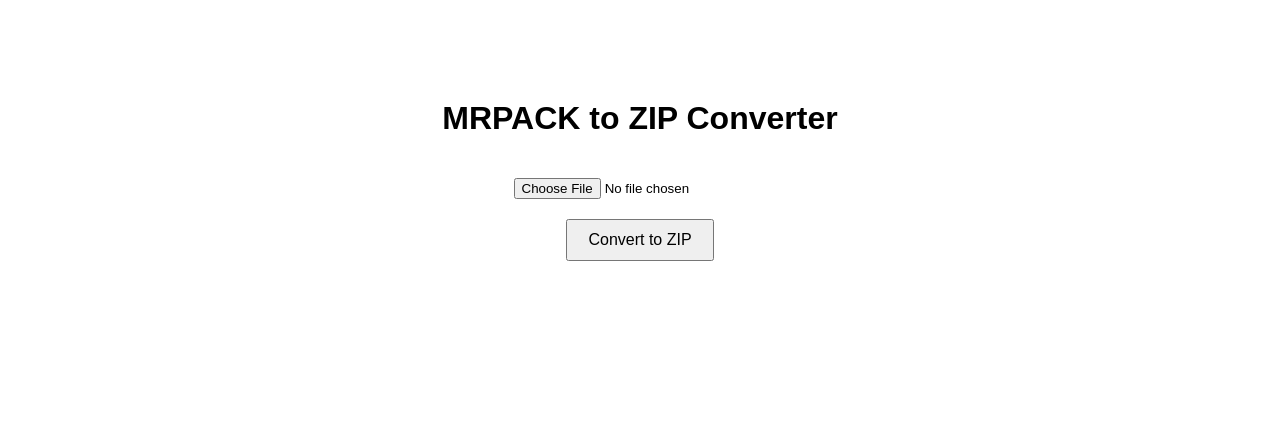
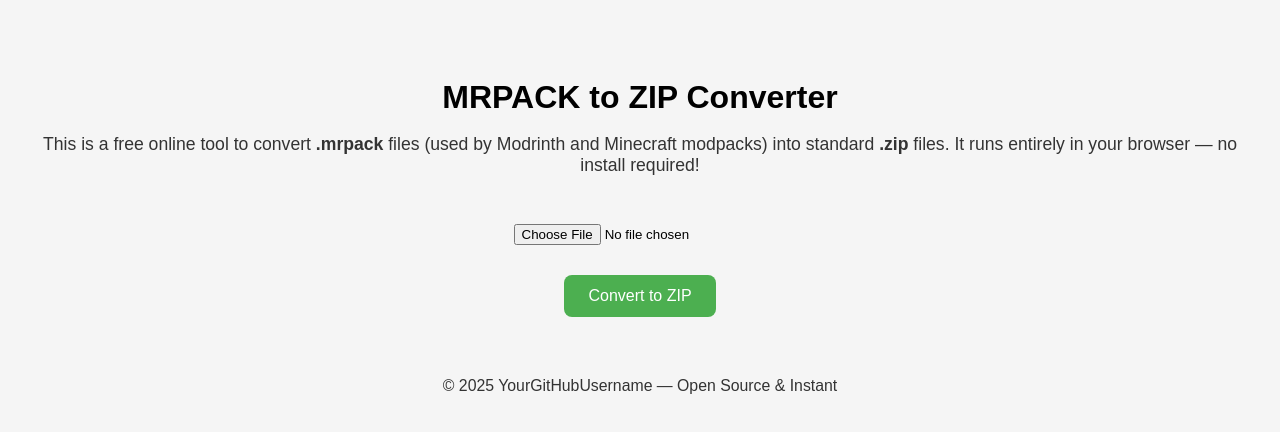
Before and after one commit to NotLaze/mrpack-to-zip-converter, a plain HTML site: page index.html in a window 1280 px wide. Drawn offline with Linux system fonts and the light colour scheme.

Commit message:
Update index.html

```diff
--- a/index.html
+++ b/index.html
@@ -2,27 +2,72 @@
 <html lang="en">
 <head>
   <meta charset="UTF-8">
-  <title>MRPACK to ZIP Converter</title>
+  <title>Convert MRPACK to ZIP - Free Online Tool</title>
+  <meta name="viewport" content="width=device-width, initial-scale=1.0">
+
+  <!-- SEO Meta Tags -->
+  <meta name="description" content="Convert .mrpack files to .zip online instantly. No download required, works in your browser!">
+  <meta name="keywords" content="mrpack to zip, convert mrpack, Minecraft mrpack converter, modrinth mrpack to zip, online mrpack converter, minecraft modpack converter">
+  <meta name="author" content="YourGitHubUsername">
+  <meta name="robots" content="index, follow">
+
+  <!-- Styling -->
   <style>
     body {
-      font-family: sans-serif;
+      font-family: Arial, sans-serif;
       text-align: center;
-      margin-top: 100px;
+      padding: 50px 20px;
+      background-color: #f5f5f5;
     }
-    input {
-      margin: 20px;
+
+    h1 {
+      font-size: 2em;
+      margin-bottom: 10px;
     }
+
+    p {
+      font-size: 1.1em;
+      color: #333;
+    }
+
+    input[type="file"] {
+      margin-top: 20px;
+      padding: 10px;
+    }
+
     .btn {
-      padding: 10px 20px;
-      font-size: 16px;
+      margin-top: 20px;
+      padding: 12px 24px;
+      font-size: 1em;
+      cursor: pointer;
+      background-color: #4CAF50;
+      color: white;
+      border: none;
+      border-radius: 8px;
+    }
+
+    .btn:hover {
+      background-color: #45a049;
+    }
+
+    footer {
+      margin-top: 60px;
+      color: #888;
+      font-size: 0.9em;
     }
   </style>
 </head>
 <body>
   <h1>MRPACK to ZIP Converter</h1>
+  <p>This is a free online tool to convert <strong>.mrpack</strong> files (used by Modrinth and Minecraft modpacks) into standard <strong>.zip</strong> files. It runs entirely in your browser — no install required!</p>
+
   <input type="file" id="fileInput" accept=".mrpack">
   <br>
   <button class="btn" onclick="convert()">Convert to ZIP</button>
+
+  <footer>
+    <p>&copy; 2025 YourGitHubUsername — Open Source & Instant</p>
+  </footer>
 
   <script>
     function convert() {
```
